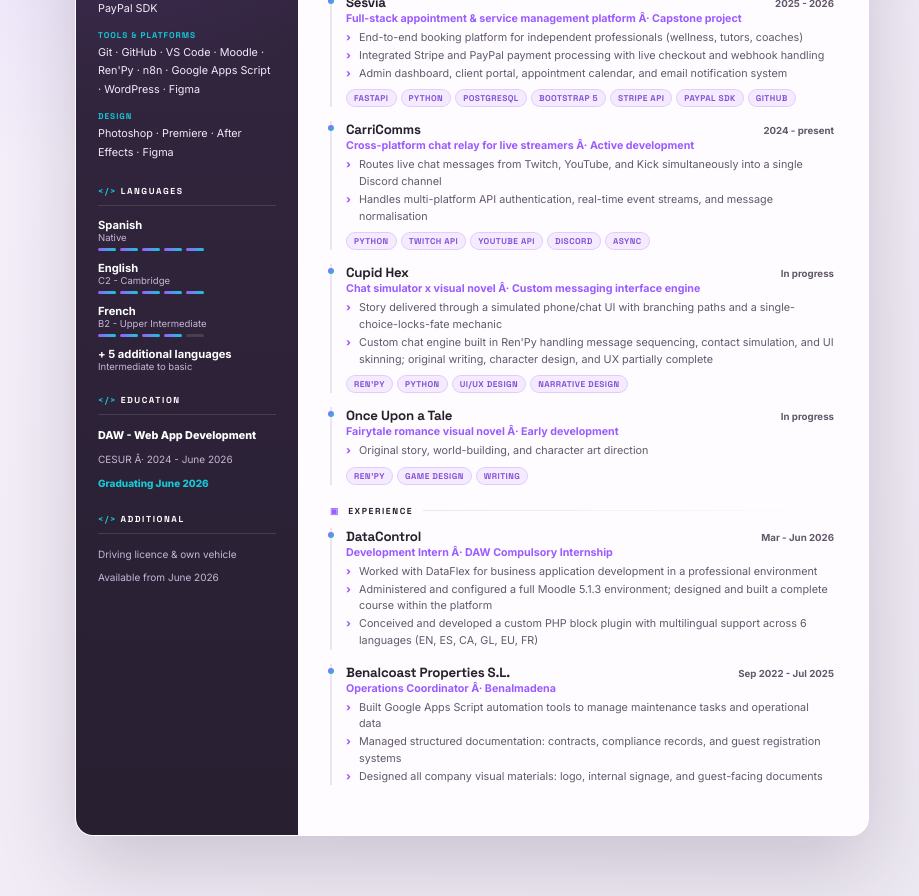
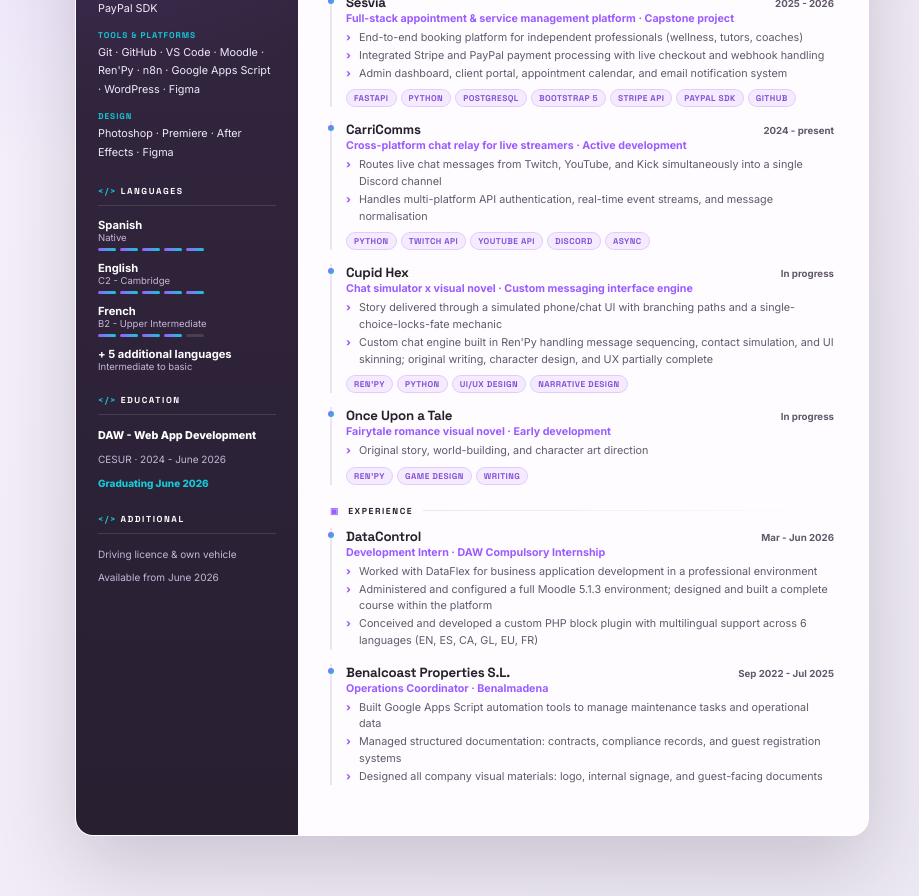
Before and after one commit to NerineDev/cv, a React (Vite) app: page / in a window 1280 px wide. Shown: the part 520-1416 px from the top of the page, without its empty margins (168-1087 px from the left). Built offline with nearby package versions, Linux system fonts and the light colour scheme.

Commit message:
Fix CV text encoding

```diff
--- a/src/data/en.js
+++ b/src/data/en.js
@@ -8,7 +8,7 @@ export const en = {
   },
   tech: {
     name: ['Nerine', 'Aoi'],
-    tagline: 'Junior Web Developer Â· Benalmadena, Malaga',
+    tagline: 'Junior Web Developer · Benalmadena, Malaga',
     contact: publicContact.tech,
     sidebar: [
       {
@@ -40,7 +40,7 @@ export const en = {
         title: 'Education',
         lines: [
           { text: 'DAW - Web App Development', strong: true },
-          { text: 'CESUR Â· 2024 - June 2026', tone: 'dim' },
+          { text: 'CESUR · 2024 - June 2026', tone: 'dim' },
           { text: 'Graduating June 2026', tone: 'highlight' },
         ],
       },
@@ -63,7 +63,7 @@ export const en = {
           {
             name: 'Sesvia',
             date: '2025 - 2026',
-            subtitle: 'Full-stack appointment & service management platform Â· Capstone project',
+            subtitle: 'Full-stack appointment & service management platform · Capstone project',
             bullets: [
               'End-to-end booking platform for independent professionals (wellness, tutors, coaches)',
               'Integrated Stripe and PayPal payment processing with live checkout and webhook handling',
@@ -74,7 +74,7 @@ export const en = {
           {
             name: 'CarriComms',
             date: '2024 - present',
-            subtitle: 'Cross-platform chat relay for live streamers Â· Active development',
+            subtitle: 'Cross-platform chat relay for live streamers · Active development',
             bullets: [
               'Routes live chat messages from Twitch, YouTube, and Kick simultaneously into a single Discord channel',
               'Handles multi-platform API authentication, real-time event streams, and message normalisation',
@@ -84,7 +84,7 @@ export const en = {
           {
             name: 'Cupid Hex',
             date: 'In progress',
-            subtitle: 'Chat simulator x visual novel Â· Custom messaging interface engine',
+            subtitle: 'Chat simulator x visual novel · Custom messaging interface engine',
             bullets: [
               'Story delivered through a simulated phone/chat UI with branching paths and a single-choice-locks-fate mechanic',
               "Custom chat engine built in Ren'Py handling message sequencing, contact simulation, and UI skinning; original writing, character design, and UX partially complete",
@@ -94,7 +94,7 @@ export const en = {
           {
             name: 'Once Upon a Tale',
             date: 'In progress',
-            subtitle: 'Fairytale romance visual novel Â· Early development',
+            subtitle: 'Fairytale romance visual novel · Early development',
             bullets: ['Original story, world-building, and character art direction'],
             tags: techTags.onceUponATale,
           },
@@ -107,7 +107,7 @@ export const en = {
           {
             name: 'DataControl',
             date: 'Mar - Jun 2026',
-            subtitle: 'Development Intern Â· DAW Compulsory Internship',
+            subtitle: 'Development Intern · DAW Compulsory Internship',
             bullets: [
               'Worked with DataFlex for business application development in a professional environment',
               'Administered and configured a full Moodle 5.1.3 environment; designed and built a complete course within the platform',
@@ -117,7 +117,7 @@ export const en = {
           {
             name: 'Benalcoast Properties S.L.',
             date: 'Sep 2022 - Jul 2025',
-            subtitle: 'Operations Coordinator Â· Benalmadena',
+            subtitle: 'Operations Coordinator · Benalmadena',
             bullets: [
               'Built Google Apps Script automation tools to manage maintenance tasks and operational data',
               'Managed structured documentation: contracts, compliance records, and guest registration systems',
--- a/src/data/es.js
+++ b/src/data/es.js
@@ -8,53 +8,53 @@ export const es = {
   },
   tech: {
     name: ['Nerine', 'Aoi'],
-    tagline: 'Desarrolladora Web Junior Â· Benalmadena, Malaga',
+    tagline: 'Desarrolladora Web Junior · Benalmadena, Malaga',
     contact: publicContact.tech,
     sidebar: [
       {
         type: 'skillGroups',
-        title: 'Stack tÃ©cnico',
+        title: 'Stack técnico',
         groups: [
           { label: 'Lenguajes', items: ['Python', 'JavaScript', 'PHP', 'HTML5', 'CSS3'] },
-          { label: 'Frameworks y librerÃ­as', items: ['FastAPI', 'Bootstrap 5', 'Flask', 'jQuery'] },
+          { label: 'Frameworks y librerías', items: ['FastAPI', 'Bootstrap 5', 'Flask', 'jQuery'] },
           { label: 'Bases de datos e integraciones', items: ['PostgreSQL', 'REST APIs', 'Stripe', 'PayPal SDK'] },
           {
             label: 'Herramientas y plataformas',
             items: ['Git', 'GitHub', 'VS Code', 'Moodle', "Ren'Py", 'n8n', 'Google Apps Script', 'WordPress', 'Figma'],
           },
-          { label: 'DiseÃ±o', items: ['Photoshop', 'Premiere', 'After Effects', 'Figma'] },
+          { label: 'Diseño', items: ['Photoshop', 'Premiere', 'After Effects', 'Figma'] },
         ],
       },
       {
         type: 'languages',
         title: 'Idiomas',
         items: [
-          { name: 'EspaÃ±ol', level: 'Nativo', score: 5 },
-          { name: 'InglÃ©s', level: 'C2 - Cambridge', score: 5 },
-          { name: 'FrancÃ©s', level: 'B2 - Intermedio alto', score: 4 },
-          { name: '+ 5 idiomas adicionales', level: 'Nivel intermedio a bÃ¡sico' },
+          { name: 'Español', level: 'Nativo', score: 5 },
+          { name: 'Inglés', level: 'C2 - Cambridge', score: 5 },
+          { name: 'Francés', level: 'B2 - Intermedio alto', score: 4 },
+          { name: '+ 5 idiomas adicionales', level: 'Nivel intermedio a básico' },
         ],
       },
       {
         type: 'note',
-        title: 'FormaciÃ³n',
+        title: 'Formación',
         lines: [
           { text: 'DAW - Desarrollo de Aplicaciones Web', strong: true },
-          { text: 'CESUR Â· 2024 - junio 2026', tone: 'dim' },
-          { text: 'FinalizaciÃ³n prevista: junio 2026', tone: 'highlight' },
+          { text: 'CESUR · 2024 - junio 2026', tone: 'dim' },
+          { text: 'Finalización prevista: junio 2026', tone: 'highlight' },
         ],
       },
       {
         type: 'note',
         title: 'Otros datos',
-        lines: [{ text: 'Carnet de conducir y vehÃ­culo propio' }, { text: 'Disponible desde junio de 2026' }],
+        lines: [{ text: 'Carnet de conducir y vehículo propio' }, { text: 'Disponible desde junio de 2026' }],
       },
     ],
     sections: [
       {
         type: 'profile',
         title: 'Perfil',
-        text: 'Desarrolladora web junior con finalizaciÃ³n prevista en junio de 2026, un proyecto full-stack entregado y experiencia de prÃ¡cticas en desarrollo de software profesional. Mi trayectoria en gestiÃ³n operativa, turismo y atenciÃ³n multilingÃ¼e aporta una visiÃ³n de negocio real a los proyectos tÃ©cnicos: desarrollo software pensado para resolver problemas concretos, no solo ejercicios. Acostumbrada a trabajar de forma autÃ³noma, aprender herramientas nuevas con rapidez y comunicarme entre equipos e idiomas.',
+        text: 'Desarrolladora web junior con finalización prevista en junio de 2026, un proyecto full-stack entregado y experiencia de prácticas en desarrollo de software profesional. Mi trayectoria en gestión operativa, turismo y atención multilingüe aporta una visión de negocio real a los proyectos técnicos: desarrollo software pensado para resolver problemas concretos, no solo ejercicios. Acostumbrada a trabajar de forma autónoma, aprender herramientas nuevas con rapidez y comunicarme entre equipos e idiomas.',
       },
       {
         type: 'entries',
@@ -63,39 +63,39 @@ export const es = {
           {
             name: 'Sesvia',
             date: '2025 - 2026',
-            subtitle: 'Plataforma full-stack de gestiÃ³n de citas y servicios Â· Proyecto final',
+            subtitle: 'Plataforma full-stack de gestión de citas y servicios · Proyecto final',
             bullets: [
-              'Plataforma integral de reservas para profesionales independientes (bienestar, formaciÃ³n, coaching)',
-              'IntegraciÃ³n de pagos con Stripe y PayPal, checkout funcional y gestiÃ³n de webhooks',
-              'Panel de administraciÃ³n, Ã¡rea de cliente, calendario de citas y sistema de notificaciones por correo',
+              'Plataforma integral de reservas para profesionales independientes (bienestar, formación, coaching)',
+              'Integración de pagos con Stripe y PayPal, checkout funcional y gestión de webhooks',
+              'Panel de administración, área de cliente, calendario de citas y sistema de notificaciones por correo',
             ],
             tags: techTags.sesvia,
           },
           {
             name: 'CarriComms',
             date: '2024 - actualidad',
-            subtitle: 'Relay de chat multiplataforma para streamers Â· En desarrollo activo',
+            subtitle: 'Relay de chat multiplataforma para streamers · En desarrollo activo',
             bullets: [
-              'EnvÃ­a mensajes de chat en directo de Twitch, YouTube y Kick a un Ãºnico canal de Discord',
-              'Gestiona autenticaciÃ³n con varias APIs, eventos en tiempo real y normalizaciÃ³n de mensajes',
+              'Envía mensajes de chat en directo de Twitch, YouTube y Kick a un único canal de Discord',
+              'Gestiona autenticación con varias APIs, eventos en tiempo real y normalización de mensajes',
             ],
             tags: techTags.carriComms,
           },
           {
             name: 'Cupid Hex',
             date: 'En desarrollo',
-            subtitle: 'Simulador de chat x novela visual Â· Motor propio de interfaz de mensajerÃ­a',
+            subtitle: 'Simulador de chat x novela visual · Motor propio de interfaz de mensajería',
             bullets: [
-              'Historia presentada mediante una interfaz simulada de mÃ³vil/chat, con rutas ramificadas y una mecÃ¡nica donde una sola elecciÃ³n puede bloquear el destino',
-              "Motor de chat propio en Ren'Py para secuenciaciÃ³n de mensajes, simulaciÃ³n de contactos y personalizaciÃ³n de interfaz; escritura, diseÃ±o de personajes y UX parcialmente desarrollados",
+              'Historia presentada mediante una interfaz simulada de móvil/chat, con rutas ramificadas y una mecánica donde una sola elección puede bloquear el destino',
+              "Motor de chat propio en Ren'Py para secuenciación de mensajes, simulación de contactos y personalización de interfaz; escritura, diseño de personajes y UX parcialmente desarrollados",
             ],
             tags: techTags.cupidHex,
           },
           {
             name: 'Once Upon a Tale',
             date: 'En desarrollo',
-            subtitle: 'Novela visual romÃ¡ntica de fantasÃ­a y cuentos Â· Desarrollo inicial',
-            bullets: ['Historia original, worldbuilding y direcciÃ³n artÃ­stica de personajes'],
+            subtitle: 'Novela visual romántica de fantasía y cuentos · Desarrollo inicial',
+            bullets: ['Historia original, worldbuilding y dirección artística de personajes'],
             tags: techTags.onceUponATale,
           },
         ],
@@ -107,21 +107,21 @@ export const es = {
           {
             name: 'DataControl',
             date: 'mar - jun 2026',
-            subtitle: 'PrÃ¡cticas de desarrollo Â· FCT de DAW',
+            subtitle: 'Prácticas de desarrollo · FCT de DAW',
             bullets: [
               'Trabajo con DataFlex para desarrollo de aplicaciones empresariales en entorno profesional',
-              'AdministraciÃ³n y configuraciÃ³n de un entorno Moodle 5.1.3 completo; diseÃ±o y creaciÃ³n de un curso dentro de la plataforma',
-              'DiseÃ±o y desarrollo de un plugin de bloque personalizado en PHP con soporte multilingÃ¼e en 6 idiomas (EN, ES, CA, GL, EU, FR)',
+              'Administración y configuración de un entorno Moodle 5.1.3 completo; diseño y creación de un curso dentro de la plataforma',
+              'Diseño y desarrollo de un plugin de bloque personalizado en PHP con soporte multilingüe en 6 idiomas (EN, ES, CA, GL, EU, FR)',
             ],
           },
           {
             name: 'Benalcoast Properties S.L.',
             date: 'sep 2022 - jul 2025',
-            subtitle: 'Coordinadora de operaciones Â· Benalmadena',
+            subtitle: 'Coordinadora de operaciones · Benalmadena',
             bullets: [
-              'CreaciÃ³n de herramientas de automatizaciÃ³n con Google Apps Script para gestionar tareas de mantenimiento y datos operativos',
-              'GestiÃ³n de documentaciÃ³n estructurada: contratos, registros de cumplimiento y sistemas de registro de huÃ©spedes',
-              'DiseÃ±o de materiales visuales de empresa: logotipo, seÃ±alÃ©tica interna y documentos para huÃ©spedes',
+              'Creación de herramientas de automatización con Google Apps Script para gestionar tareas de mantenimiento y datos operativos',
+              'Gestión de documentación estructurada: contratos, registros de cumplimiento y sistemas de registro de huéspedes',
+              'Diseño de materiales visuales de empresa: logotipo, señalética interna y documentos para huéspedes',
             ],
           },
         ],
```
